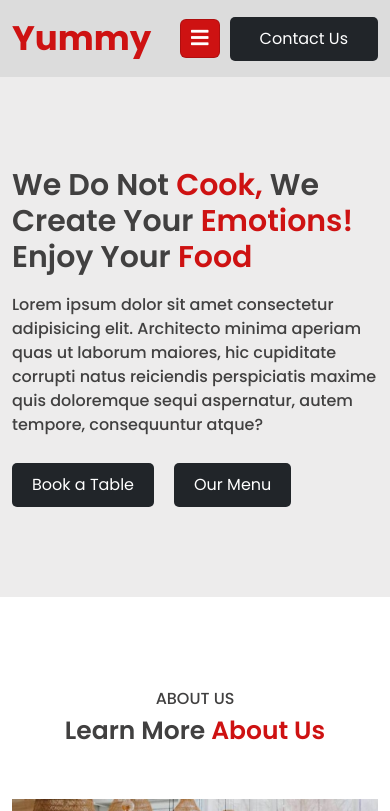
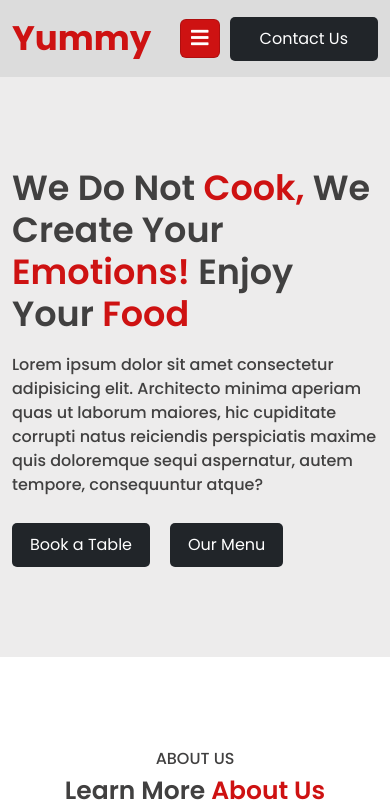
Before and after one commit to gagan-goswami/food-restaurant, a plain HTML site: page index.html in a window 390 px wide. Shown: the top 811 px of the page. Drawn offline with nearby package versions, Linux system fonts and the light colour scheme.

Commit message:
Update mediaquery.css

```diff
--- a/assets/css/mediaquery.css
+++ b/assets/css/mediaquery.css
@@ -114,9 +114,9 @@
   }
 }
 
-@media screen and (max-width: 400px) {
+@media screen and (max-width: 425px) {
   .hero-section .hero-item h2 {
-    font-size: 30px;
+    font-size: 35px;
     padding-top: 0;
   }
 
@@ -127,7 +127,7 @@
 
   .hero-section .hero-item button {
     display: inline-block;
-    padding: 10px 20px;
+    padding: 10px 18px;
   }
 
   .heading h2 {
```
